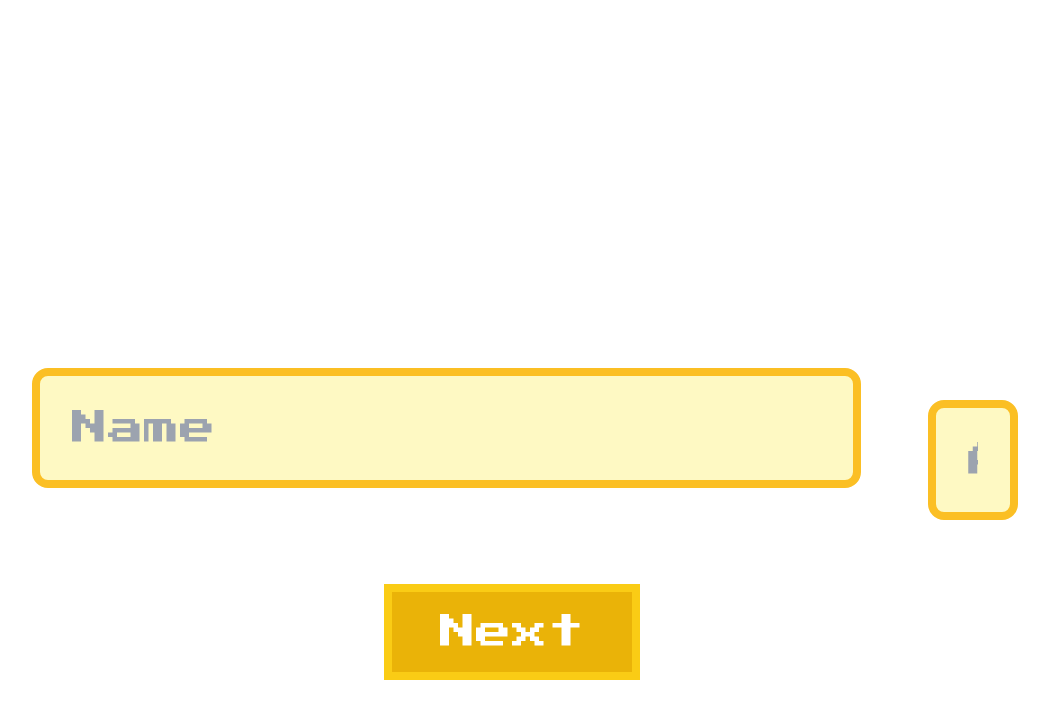
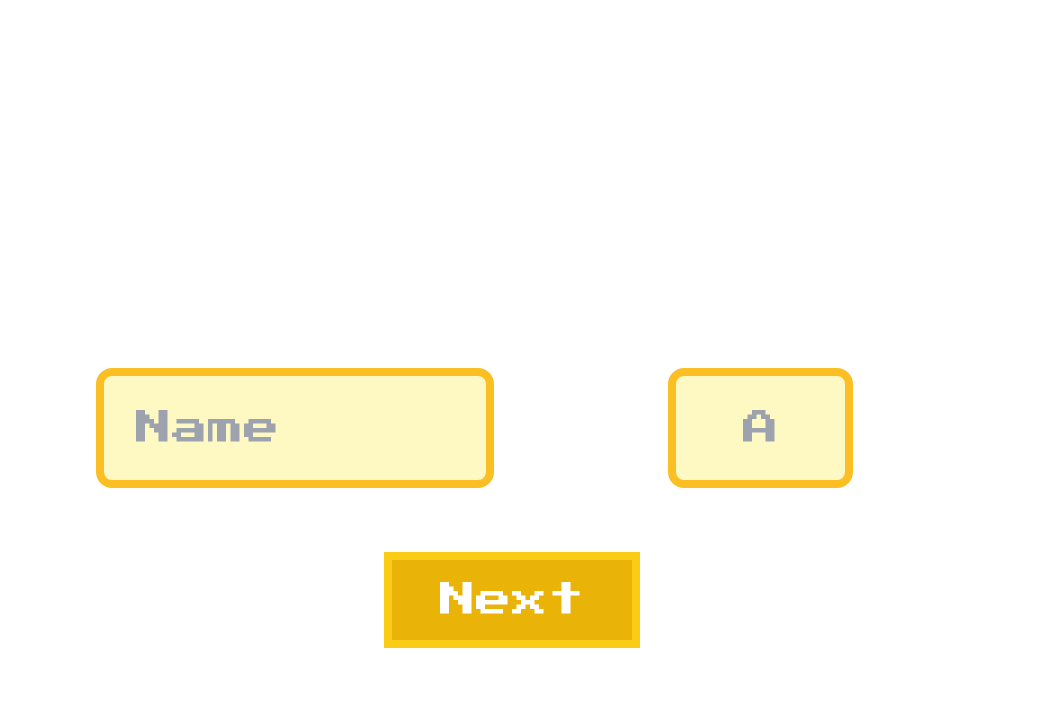
Before and after one commit to ormle/code-house-sorting-quiz, a React (Create React App) app in the folder code-house-sorting-quiz/: page / in a window 1280 px wide. Both pictures are taken after a click on the button "Start Quiz!". Shown: the top 718 px of the page, without its empty margins (128-1177 px from the left). Built offline with nearby package versions, Linux system fonts and the light colour scheme; what react-oidc-context would draw is missing.

Commit message:
Final styling issue fix

```diff
--- a/code-house-sorting-quiz/src/components/Name.jsx
+++ b/code-house-sorting-quiz/src/components/Name.jsx
@@ -17,12 +17,12 @@ export const Name = ( {handleStart, setUserName, setLastInitial} ) => {
                         maxLength={15}
                         minLength={2}
                         onChange={(e) => setUserName(e.target.value)}
-                        className="bg-yellow-100 rounded-2xl p-2 md:p-8 mt-4 md:mt-16 text-xl md:text-4xl w-5/5 border-8 border-amber-400 text-black"
+                        className="bg-yellow-100 rounded-2xl p-2 md:p-8 mt-4 md:mt-16 md:ml-16 text-xl md:text-4xl w-5/5 md:w-4/5 lg:w-5/5 border-8 border-amber-400 text-black"
                     />
                 </div>
 
                 <div className="flex flex-col">
-                    <div className='fit-content relative px-4 py-4'>
+                    <div className='fit-content relative px-4 py-4 md:py-0 lg:py-4'>
                         <label className="backdrop-blur-sm ml-8">Last name<br/> initial: </label>
                     </div>
                     <input
```
